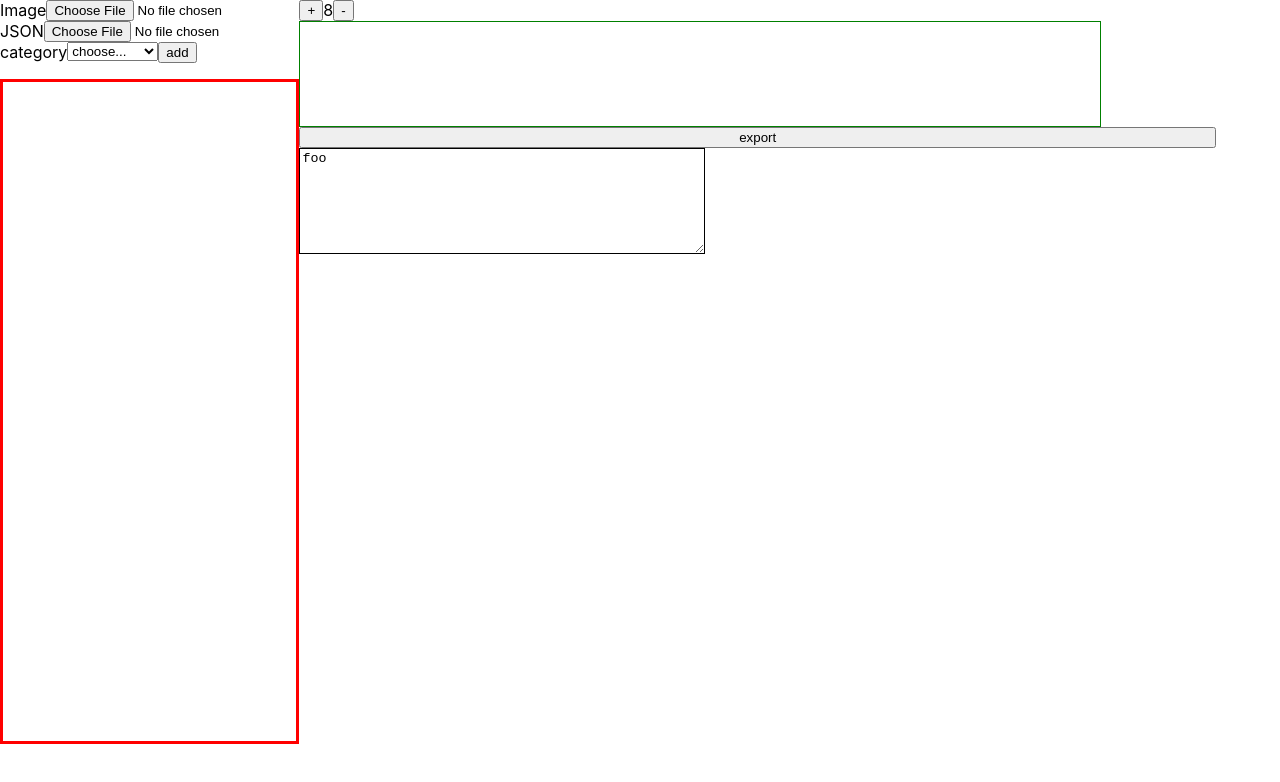
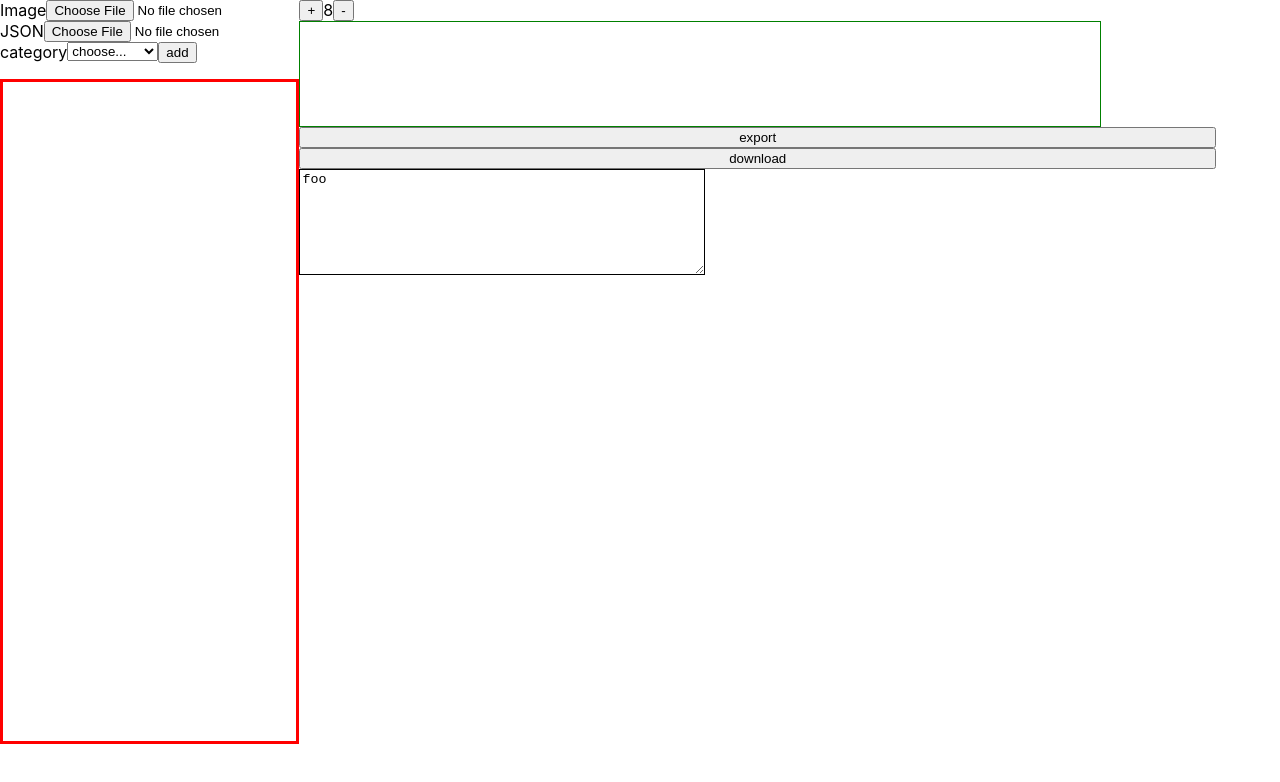
Before and after one commit to joshmarinacci/pixelfont-metrics-editor, a React (Create React App) app: page / in a window 1280 px wide. Shown: the top 782 px of the page. Built offline with nearby package versions, Linux system fonts and the light colour scheme.

Commit message:
add downloading

```diff
--- a/src/App.js
+++ b/src/App.js
@@ -47,10 +47,22 @@ function generateOutput(stuff) {
     return JSON.stringify(stuff,null,'  ')
 }
 
+function download(s) {
+    console.log("downloading the json file",s);
+    var dataStr = "data:text/json;charset=utf-8," + encodeURIComponent(s);
+    var downloadAnchorNode = document.createElement('a');
+    downloadAnchorNode.setAttribute("href",     dataStr);
+    downloadAnchorNode.setAttribute("download", 'foo' + ".json");
+    document.body.appendChild(downloadAnchorNode); // required for firefox
+    downloadAnchorNode.click();
+    downloadAnchorNode.remove();
+}
+
 const ExportPanel = ({stuff, counter})=>{
     let [ep,setEp] = useState("foo")
     return <div className={'vbox'}>
         <button onClick={()=>setEp(generateOutput(stuff))}>export</button>
+        <button onClick={()=>download(generateOutput(stuff))}>download</button>
         <textarea className={'export-area'} value={ep}/>
     </div>
 }
```
Also changed, not shown: 1 other file (tests, documents, lock files or other folders).
